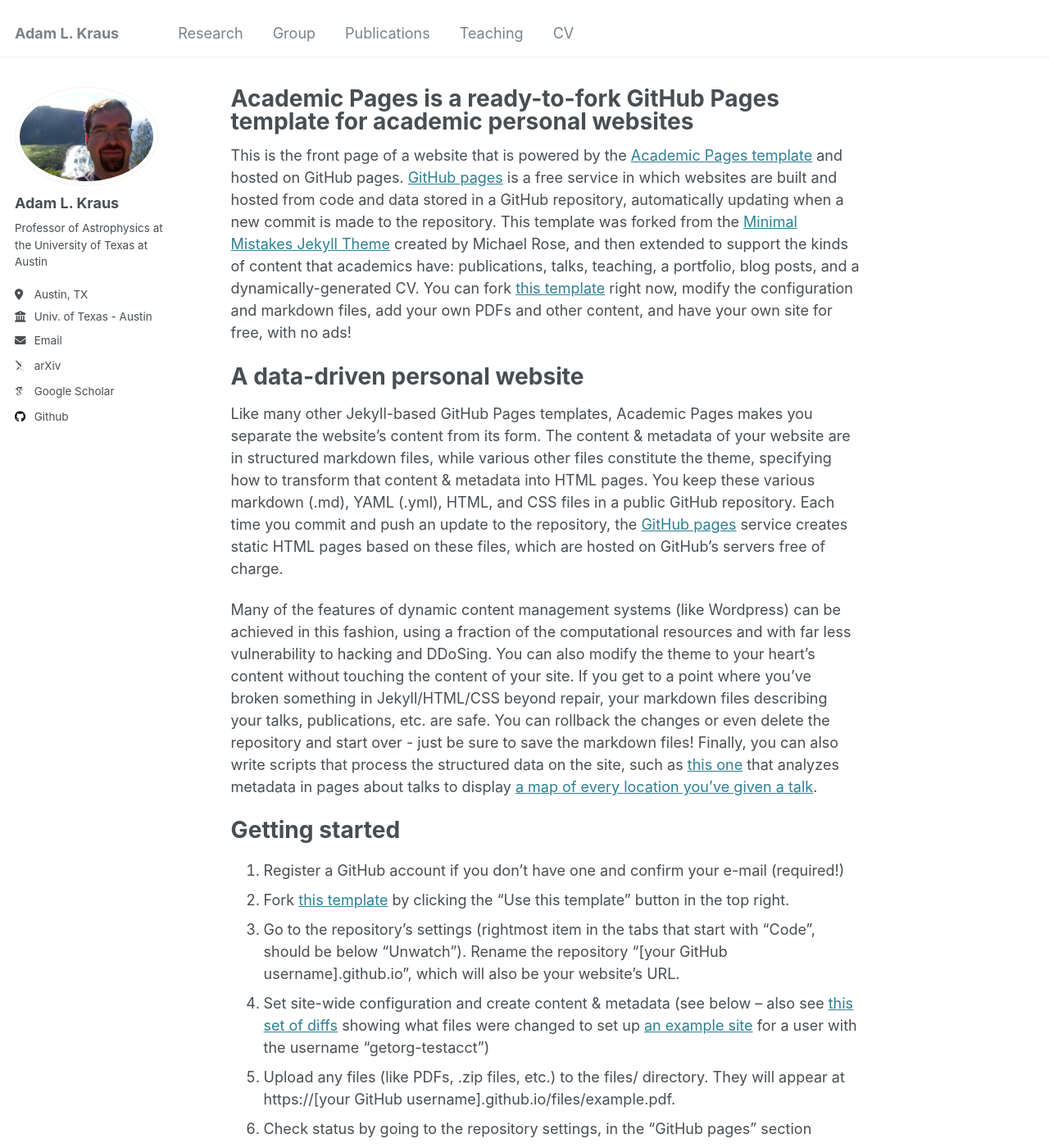
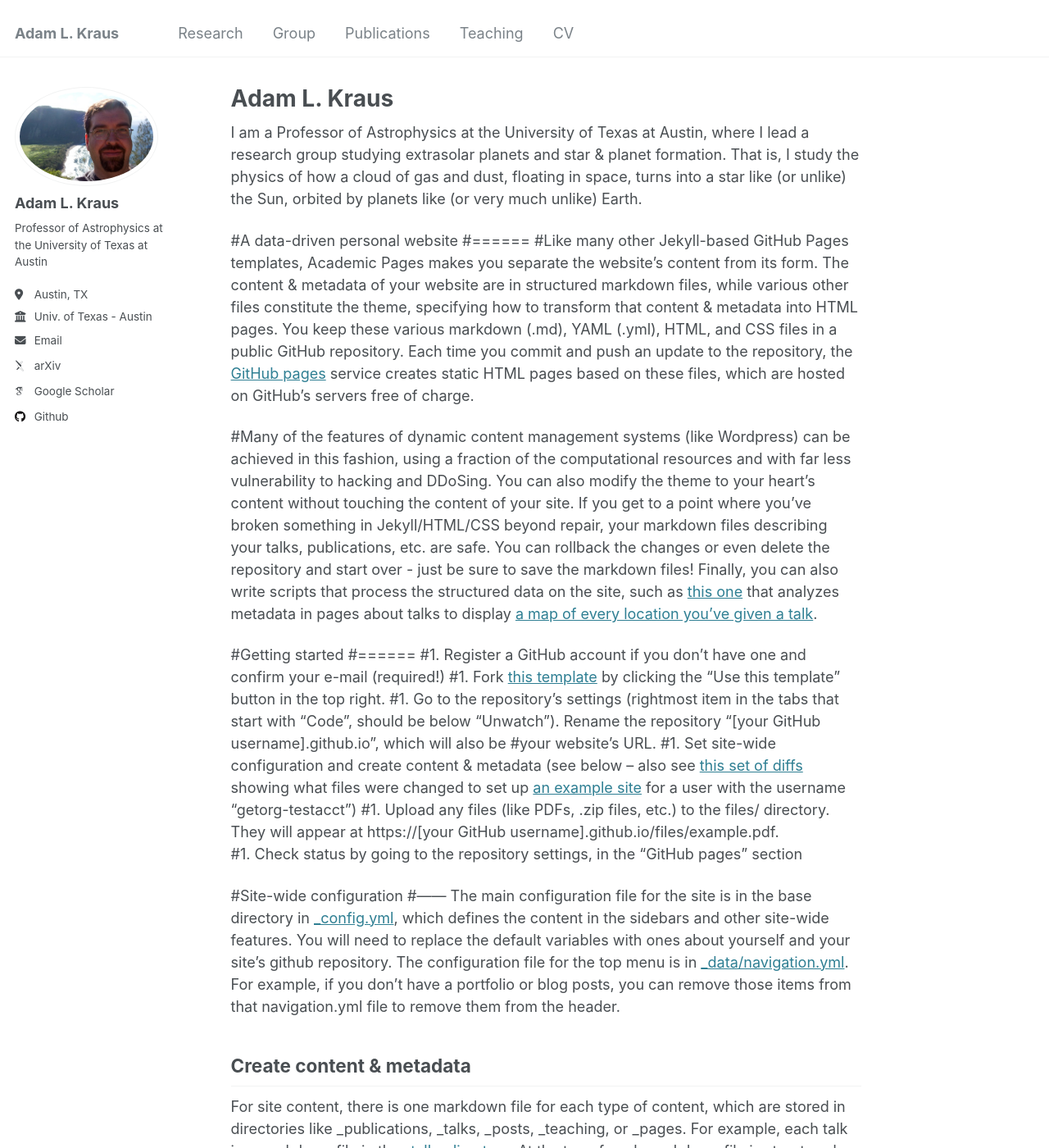
Before and after one commit to adamkraus/adamkraus.github.io, a Jekyll site: the page built from _pages/about.md, in a window 1280 px wide and 1400 px high. Shown: the whole window at 82% size. Built offline with Jekyll 4.4.1, drawn with Linux system fonts in a browser that asks for light colours; some web fonts are replaced; some of the changed text lies outside the part shown.

Commit message:
Update about.md

```diff
--- a/_pages/about.md
+++ b/_pages/about.md
@@ -1,31 +1,31 @@
 ---
 permalink: /
-title: "Academic Pages is a ready-to-fork GitHub Pages template for academic personal websites"
+title: "Adam L. Kraus"
 author_profile: true
 redirect_from:
   - /about/
   - /about.html
 ---
 
-This is the front page of a website that is powered by the [Academic Pages template](https://github.com/academicpages/academicpages.github.io) and hosted on GitHub pages. [GitHub pages](https://pages.github.com) is a free service in which websites are built and hosted from code and data stored in a GitHub repository, automatically updating when a new commit is made to the repository. This template was forked from the [Minimal Mistakes Jekyll Theme](https://mmistakes.github.io/minimal-mistakes/) created by Michael Rose, and then extended to support the kinds of content that academics have: publications, talks, teaching, a portfolio, blog posts, and a dynamically-generated CV. You can fork [this template](https://github.com/academicpages/academicpages.github.io) right now, modify the configuration and markdown files, add your own PDFs and other content, and have your own site for free, with no ads!
+I am a Professor of Astrophysics at the University of Texas at Austin, where I lead a research group studying extrasolar planets and star & planet formation. That is, I study the physics of how a cloud of gas and dust, floating in space, turns into a star like (or unlike) the Sun, orbited by planets like (or very much unlike) Earth.
 
-A data-driven personal website
-======
-Like many other Jekyll-based GitHub Pages templates, Academic Pages makes you separate the website's content from its form. The content & metadata of your website are in structured markdown files, while various other files constitute the theme, specifying how to transform that content & metadata into HTML pages. You keep these various markdown (.md), YAML (.yml), HTML, and CSS files in a public GitHub repository. Each time you commit and push an update to the repository, the [GitHub pages](https://pages.github.com/) service creates static HTML pages based on these files, which are hosted on GitHub's servers free of charge.
+#A data-driven personal website
+#======
+#Like many other Jekyll-based GitHub Pages templates, Academic Pages makes you separate the website's content from its form. The content & metadata of your website are in structured markdown files, while various other files constitute the theme, specifying how to transform that content & metadata into HTML pages. You keep these various markdown (.md), YAML (.yml), HTML, and CSS files in a public GitHub repository. Each time you commit and push an update to the repository, the [GitHub pages](https://pages.github.com/) service creates static HTML pages based on these files, which are hosted on GitHub's servers free of charge.
 
-Many of the features of dynamic content management systems (like Wordpress) can be achieved in this fashion, using a fraction of the computational resources and with far less vulnerability to hacking and DDoSing. You can also modify the theme to your heart's content without touching the content of your site. If you get to a point where you've broken something in Jekyll/HTML/CSS beyond repair, your markdown files describing your talks, publications, etc. are safe. You can rollback the changes or even delete the repository and start over - just be sure to save the markdown files! Finally, you can also write scripts that process the structured data on the site, such as [this one](https://github.com/academicpages/academicpages.github.io/blob/master/talkmap.ipynb) that analyzes metadata in pages about talks to display [a map of every location you've given a talk](https://academicpages.github.io/talkmap.html).
+#Many of the features of dynamic content management systems (like Wordpress) can be achieved in this fashion, using a fraction of the computational resources and with far less vulnerability to hacking and DDoSing. You can also modify the theme to your heart's content without touching the content of your site. If you get to a point where you've broken something in Jekyll/HTML/CSS beyond repair, your markdown files describing your talks, publications, etc. are safe. You can rollback the changes or even delete the repository and start over - just be sure to save the markdown files! Finally, you can also write scripts that process the structured data on the site, such as [this one](https://github.com/academicpages/academicpages.github.io/blob/master/talkmap.ipynb) that analyzes metadata in pages about talks to display [a map of every location you've given a talk](https://academicpages.github.io/talkmap.html).
 
-Getting started
-======
-1. Register a GitHub account if you don't have one and confirm your e-mail (required!)
-1. Fork [this template](https://github.com/academicpages/academicpages.github.io) by clicking the "Use this template" button in the top right.
-1. Go to the repository's settings (rightmost item in the tabs that start with "Code", should be below "Unwatch"). Rename the repository "[your GitHub username].github.io", which will also be your website's URL.
-1. Set site-wide configuration and create content & metadata (see below -- also see [this set of diffs](http://archive.is/3TPas) showing what files were changed to set up [an example site](https://getorg-testacct.github.io) for a user with the username "getorg-testacct")
-1. Upload any files (like PDFs, .zip files, etc.) to the files/ directory. They will appear at https://[your GitHub username].github.io/files/example.pdf.
-1. Check status by going to the repository settings, in the "GitHub pages" section
+#Getting started
+#======
+#1. Register a GitHub account if you don't have one and confirm your e-mail (required!)
+#1. Fork [this template](https://github.com/academicpages/academicpages.github.io) by clicking the "Use this template" button in the top right.
+#1. Go to the repository's settings (rightmost item in the tabs that start with "Code", should be below "Unwatch"). Rename the repository "[your GitHub username].github.io", which will also be #your website's URL.
+#1. Set site-wide configuration and create content & metadata (see below -- also see [this set of diffs](http://archive.is/3TPas) showing what files were changed to set up [an example site](https://getorg-testacct.github.io) for a user with the username "getorg-testacct")
+#1. Upload any files (like PDFs, .zip files, etc.) to the files/ directory. They will appear at https://[your GitHub username].github.io/files/example.pdf.
+#1. Check status by going to the repository settings, in the "GitHub pages" section
 
-Site-wide configuration
-------
+#Site-wide configuration
+#------
 The main configuration file for the site is in the base directory in [_config.yml](https://github.com/academicpages/academicpages.github.io/blob/master/_config.yml), which defines the content in the sidebars and other site-wide features. You will need to replace the default variables with ones about yourself and your site's github repository. The configuration file for the top menu is in [_data/navigation.yml](https://github.com/academicpages/academicpages.github.io/blob/master/_data/navigation.yml). For example, if you don't have a portfolio or blog posts, you can remove those items from that navigation.yml file to remove them from the header.
 
 Create content & metadata
```
